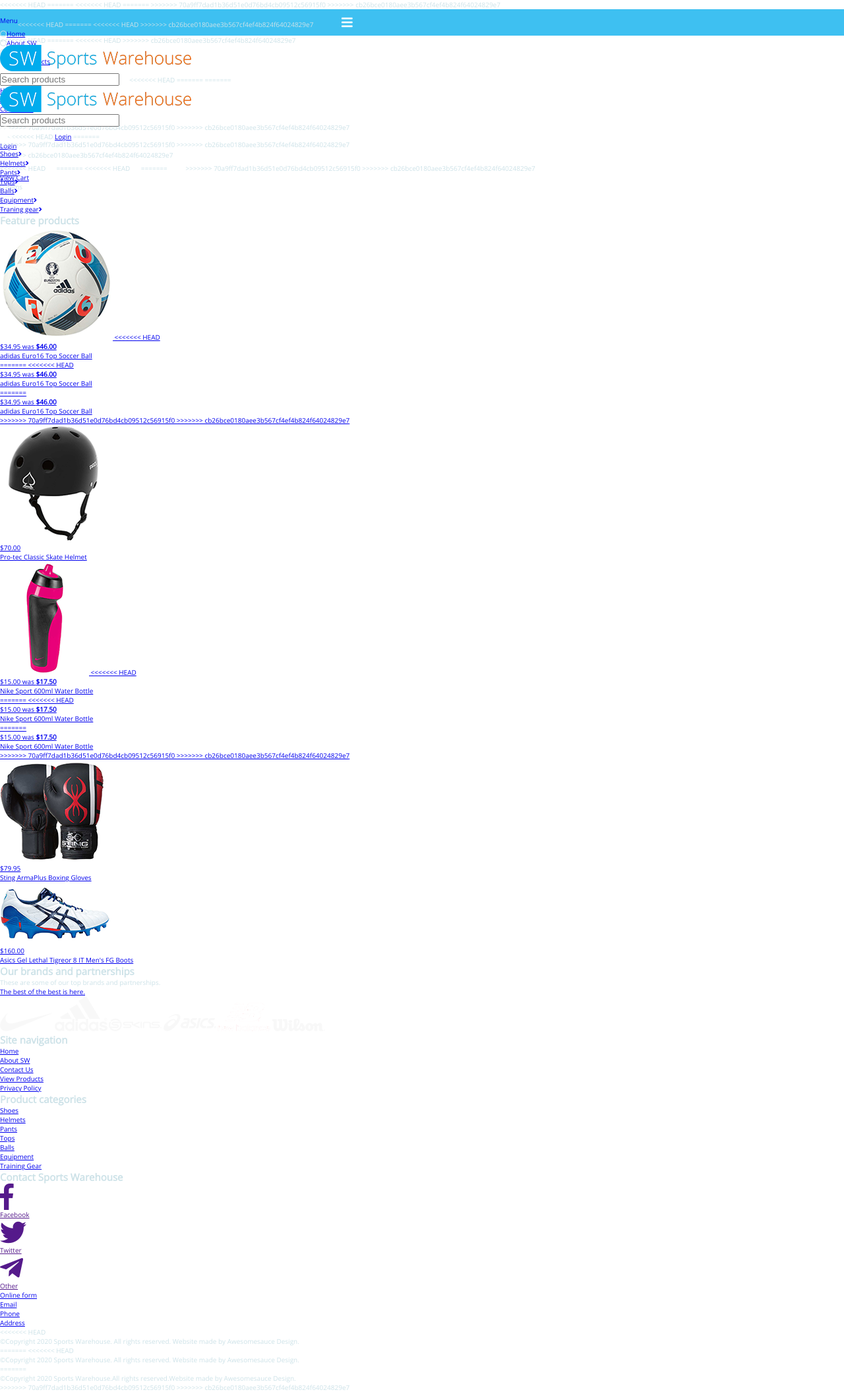
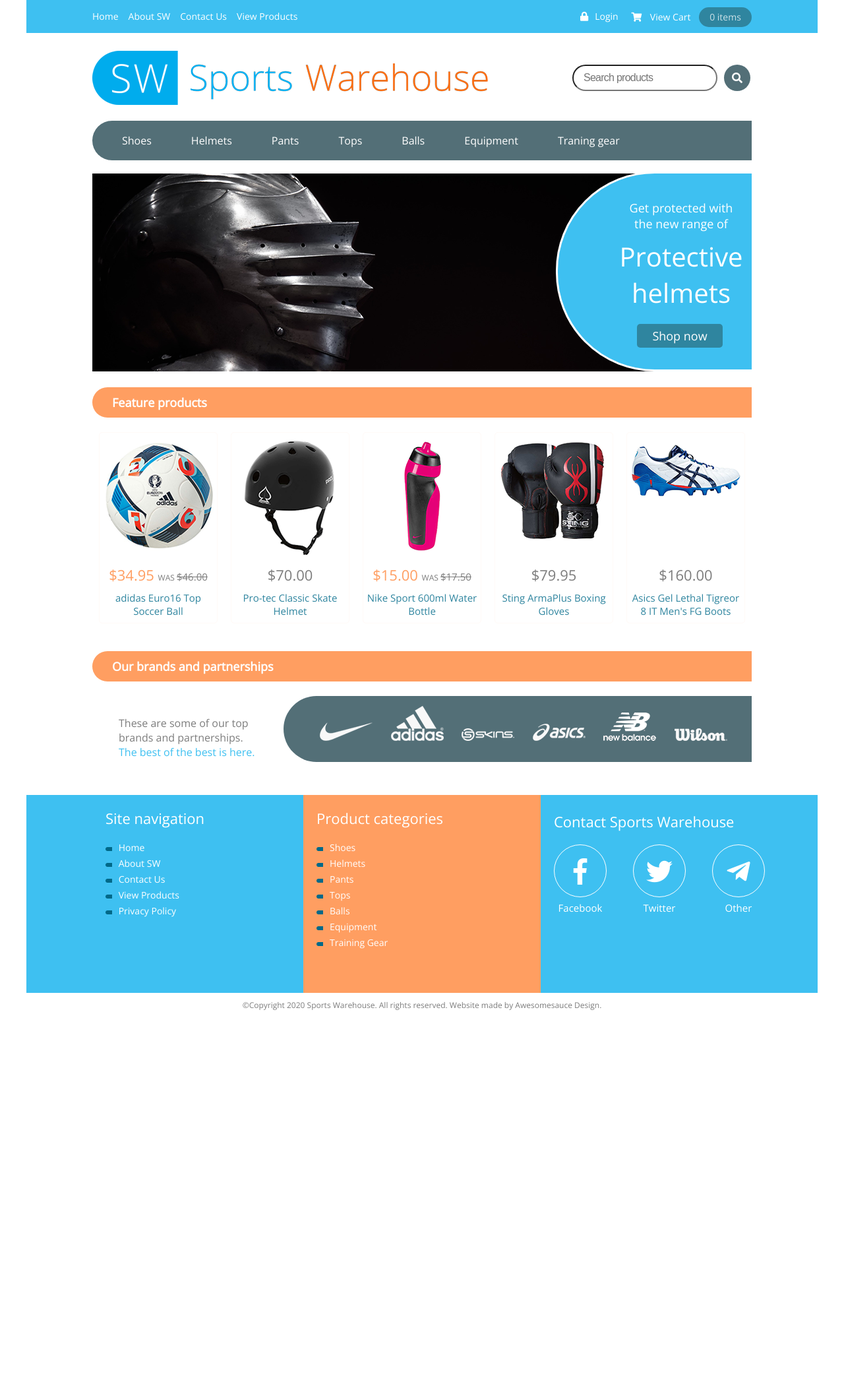
Before and after one commit to Aliali3392/sports-warehouse-website, a PHP site: page /main.html in a window 1280 px wide. Shown: the whole page at 66% size. After the commit the page ends 1531 px from the top, so only its background shows below. Run offline with PHP 8.4, Linux system fonts and the light colour scheme.

Commit message:
uodate css

```diff
--- a/css/main.css
+++ b/css/main.css
@@ -45,43 +45,23 @@ html {
 }
 .wrapper {
     width: 100%;
-<<<<<<< HEAD
     overflow: hidden;
-=======
-<<<<<<< HEAD
-    overflow: hidden;
-=======
->>>>>>> 70a9ff7dad1b36d51e0d76bd4cb09512c56915f0
->>>>>>> cb26bce0180aee3b567cf4ef4b824f64024829e7
 }
 /*top nav*/
 .topnav {
     height: 40px;
     background-color: #3ec0f1;
 }
-<<<<<<< HEAD
-=======
-<<<<<<< HEAD
->>>>>>> cb26bce0180aee3b567cf4ef4b824f64024829e7
 .topnav a:first-child {
     font-family: 'Open Sans', sans-serif;
     font-size: 1.4rem;
     text-decoration: none;
     color: #fff;
 }
-<<<<<<< HEAD
-=======
-=======
->>>>>>> 70a9ff7dad1b36d51e0d76bd4cb09512c56915f0
->>>>>>> cb26bce0180aee3b567cf4ef4b824f64024829e7
 .topnav ul li a {
     color: #fff;
     text-decoration: none;
 }
-<<<<<<< HEAD
-=======
-<<<<<<< HEAD
->>>>>>> cb26bce0180aee3b567cf4ef4b824f64024829e7
 .topnav #menu i {
     float: left;
 }
@@ -94,14 +74,6 @@ html {
     margin-left: 3.125%;
     font-size: 1.9rem;
     margin-right: 10px;
-<<<<<<< HEAD
-=======
-=======
-.fa-bars {
-    margin-top: 10px;
-    margin-left: 3.125%;
->>>>>>> 70a9ff7dad1b36d51e0d76bd4cb09512c56915f0
->>>>>>> cb26bce0180aee3b567cf4ef4b824f64024829e7
 }
 .nav-right {
     position: absolute;
@@ -123,10 +95,6 @@ html {
     line-height: 30px;
     text-align: center;
 }
-<<<<<<< HEAD
-=======
-<<<<<<< HEAD
->>>>>>> cb26bce0180aee3b567cf4ef4b824f64024829e7
 .fa-shopping-cart {
     font-size: 1.4rem;
 }
@@ -144,19 +112,6 @@ html {
 }
 .fa-lock {
     font-size: 1.4rem;
-<<<<<<< HEAD
-=======
-=======
-/*top nav expanded*/
-.menubar {
-    position: relative;
-    padding: 40px 10px 0 10px;
-    width: 100%;
-    height: 330px;
-    background-color: #3ec0f1;
-    display: none;
->>>>>>> 70a9ff7dad1b36d51e0d76bd4cb09512c56915f0
->>>>>>> cb26bce0180aee3b567cf4ef4b824f64024829e7
 }
 .nav-left {
     display: block;
@@ -176,24 +131,9 @@ html {
     font-size: 1.4rem;
     padding-left: 20px;
 }
-<<<<<<< HEAD
 .fa-circle {
     margin-right: 10px;
     font-size: 1.2rem;
-=======
-<<<<<<< HEAD
-.fa-circle {
-    margin-right: 10px;
-    font-size: 1.2rem;
-=======
-.nav-left ul li::before {
-    content: "○";
-    display: inline-block;
-    font-size: 2rem;
-    margin-right: 1rem;
-    line-height: 40px;
->>>>>>> 70a9ff7dad1b36d51e0d76bd4cb09512c56915f0
->>>>>>> cb26bce0180aee3b567cf4ef4b824f64024829e7
 }
 .login {
     position: absolute;
@@ -211,17 +151,9 @@ html {
     margin-top: 13px;
     margin-left: 20px;
 }
-<<<<<<< HEAD
 .login a {
     float: left;
     padding-left: 10px;
-=======
-.login p {
-    float: left;
-    padding-left: 10px;
-}
-.login p a {
->>>>>>> cb26bce0180aee3b567cf4ef4b824f64024829e7
     text-decoration: none;
     color: #fff;
 }
@@ -254,14 +186,7 @@ html {
     outline:none;
 }
 .search .button {
-<<<<<<< HEAD
     position: relative;
-=======
-<<<<<<< HEAD
-    position: relative;
-=======
->>>>>>> 70a9ff7dad1b36d51e0d76bd4cb09512c56915f0
->>>>>>> cb26bce0180aee3b567cf4ef4b824f64024829e7
     float: left;
     width: 40px;
     height: 40px;
@@ -271,21 +196,12 @@ html {
     text-align: center;
     margin-left: 10px;
 }
-<<<<<<< HEAD
-=======
-<<<<<<< HEAD
->>>>>>> cb26bce0180aee3b567cf4ef4b824f64024829e7
 .fa-search {
     position: absolute;
     font-size: 1.6rem;
     top:12px;
     left: 12px;
 }
-<<<<<<< HEAD
-=======
-=======
->>>>>>> 70a9ff7dad1b36d51e0d76bd4cb09512c56915f0
->>>>>>> cb26bce0180aee3b567cf4ef4b824f64024829e7
 /*category nav*/
 .categorynav {
     float: left;
@@ -387,18 +303,9 @@ html {
 .items figcaption p {
     margin-top: 6%;
 }
-<<<<<<< HEAD
 .items .wrap {
     display: block;
 }
-=======
-<<<<<<< HEAD
-.items .wrap {
-    display: block;
-}
-=======
->>>>>>> 70a9ff7dad1b36d51e0d76bd4cb09512c56915f0
->>>>>>> cb26bce0180aee3b567cf4ef4b824f64024829e7
 /*brands logo*/
 .brandslogo {
     float: left;
@@ -492,31 +399,13 @@ footer {
 }
 .footer-contact a {
     float: left;
-<<<<<<< HEAD
     width: 80px;
     height: 80px;
-=======
-<<<<<<< HEAD
-    width: 80px;
-    height: 80px;
-=======
-    width: 65px;
-    height: 65px;
->>>>>>> 70a9ff7dad1b36d51e0d76bd4cb09512c56915f0
->>>>>>> cb26bce0180aee3b567cf4ef4b824f64024829e7
     border-radius: 50%;
     border: solid 1px #fff;
     text-align: center;
     margin: 25px 0 65px 3.125%;
-<<<<<<< HEAD
     padding-top: 20px;
-=======
-<<<<<<< HEAD
-    padding-top: 20px;
-=======
-    padding-top: 13px;
->>>>>>> 70a9ff7dad1b36d51e0d76bd4cb09512c56915f0
->>>>>>> cb26bce0180aee3b567cf4ef4b824f64024829e7
     text-decoration: none;
     color: #fff;
 }
@@ -596,18 +485,9 @@ footer {
         width: 100%;
         height: 50px;
     }
-<<<<<<< HEAD
     #menu {
         display: none;
     }
-=======
-<<<<<<< HEAD
-    #menu {
-        display: none;
-    }
-=======
->>>>>>> 70a9ff7dad1b36d51e0d76bd4cb09512c56915f0
->>>>>>> cb26bce0180aee3b567cf4ef4b824f64024829e7
     .menubar {
         display: inline-block;
         padding: 0;
@@ -615,10 +495,6 @@ footer {
         width: auto;
         height: 50px;
     }
-<<<<<<< HEAD
-=======
-<<<<<<< HEAD
->>>>>>> cb26bce0180aee3b567cf4ef4b824f64024829e7
     .fa-circle {
         display: none;
     }
@@ -627,11 +503,6 @@ footer {
          margin-left: 50px;
          width: auto;
     }
-<<<<<<< HEAD
-=======
-=======
->>>>>>> 70a9ff7dad1b36d51e0d76bd4cb09512c56915f0
->>>>>>> cb26bce0180aee3b567cf4ef4b824f64024829e7
     .nav-left ul {
         margin-top: 5px;
     }
@@ -653,10 +524,6 @@ footer {
         content: "";
     }
     .login {
-<<<<<<< HEAD
-=======
-<<<<<<< HEAD
->>>>>>> cb26bce0180aee3b567cf4ef4b824f64024829e7
         position: static;
         float: left;
         padding-top: 5px;
@@ -670,21 +537,6 @@ footer {
         position: static;
         float: right;
         margin-right: 100px;
-<<<<<<< HEAD
-=======
-=======
-        padding-top: 5px;
-        margin-left: 820px;
-        border: none;
-    }
-    .nav-right {
-        padding-top: 10px;
-        top: 0;
-        position: static;
-        float: right;
-        margin-right: 50px;
->>>>>>> 70a9ff7dad1b36d51e0d76bd4cb09512c56915f0
->>>>>>> cb26bce0180aee3b567cf4ef4b824f64024829e7
     }
     /*logo*/
     .logo {
@@ -705,15 +557,7 @@ footer {
         display: inline-block;
         margin-top: 45px;
         float: right;
-<<<<<<< HEAD
         margin-right: 100px;
-=======
-<<<<<<< HEAD
-        margin-right: 100px;
-=======
-        margin-right: 50px;
->>>>>>> 70a9ff7dad1b36d51e0d76bd4cb09512c56915f0
->>>>>>> cb26bce0180aee3b567cf4ef4b824f64024829e7
     }
     .search input {
         width: 220px;
@@ -749,23 +593,12 @@ footer {
         margin-left: 100px;
         width: 1000px;
         height: 300px;
-<<<<<<< HEAD
         position: relative;
-=======
-<<<<<<< HEAD
-        position: relative;
-=======
->>>>>>> 70a9ff7dad1b36d51e0d76bd4cb09512c56915f0
->>>>>>> cb26bce0180aee3b567cf4ef4b824f64024829e7
     }
     .slideshow figure {
         position: relative;
     }
     #slide1 {
-<<<<<<< HEAD
-=======
-<<<<<<< HEAD
->>>>>>> cb26bce0180aee3b567cf4ef4b824f64024829e7
         position: absolute;
         display: none;
     }
@@ -775,17 +608,6 @@ footer {
     }
     #slide3 {
         position: absolute;
-<<<<<<< HEAD
-=======
-=======
-        display: none;
-    }
-    #slide2 {
-        /*display: none;*/
-    }
-    #slide3 {
->>>>>>> 70a9ff7dad1b36d51e0d76bd4cb09512c56915f0
->>>>>>> cb26bce0180aee3b567cf4ef4b824f64024829e7
         display: none;
     }
     .indication {
@@ -797,43 +619,21 @@ footer {
         border: solid 3px #fff;
         position: absolute;
         top: -3px;
-<<<<<<< HEAD
         right: -152px;
-=======
-<<<<<<< HEAD
-        right: -152px;
-=======
-        right: -3px;
->>>>>>> 70a9ff7dad1b36d51e0d76bd4cb09512c56915f0
->>>>>>> cb26bce0180aee3b567cf4ef4b824f64024829e7
     }
     .indication p:nth-child(1) {
         font-size: 1.8rem;
         margin-top: 40px;
         margin-left: 80px;
         text-align: center;
-<<<<<<< HEAD
         color: #fff;
-=======
-<<<<<<< HEAD
-        color: #fff;
-=======
->>>>>>> 70a9ff7dad1b36d51e0d76bd4cb09512c56915f0
->>>>>>> cb26bce0180aee3b567cf4ef4b824f64024829e7
     }
     .indication p:nth-child(2) {
         margin-top: 10px;
         margin-left: 80px;
         font-size: 4rem;
         text-align: center;
-<<<<<<< HEAD
         color: #fff;
-=======
-<<<<<<< HEAD
-        color: #fff;
-=======
->>>>>>> 70a9ff7dad1b36d51e0d76bd4cb09512c56915f0
->>>>>>> cb26bce0180aee3b567cf4ef4b824f64024829e7
     }
     .indication a {
         text-decoration: none;
@@ -875,18 +675,9 @@ footer {
     .items figcaption {
         top: 190px;
     }
-<<<<<<< HEAD
     .items .wrap {
     display: inline;
     }
-=======
-<<<<<<< HEAD
-    .items .wrap {
-    display: inline;
-    }
-=======
->>>>>>> 70a9ff7dad1b36d51e0d76bd4cb09512c56915f0
->>>>>>> cb26bce0180aee3b567cf4ef4b824f64024829e7
     /*brand logo*/
     .brandslogo h2 {
         margin-top: 42px;
@@ -920,14 +711,7 @@ footer {
         margin-top: 50px;
         height: 300px;
         background-color: #fff;
-<<<<<<< HEAD
         margin-bottom: 10px;
-=======
-<<<<<<< HEAD
-        margin-bottom: 10px;
-=======
->>>>>>> 70a9ff7dad1b36d51e0d76bd4cb09512c56915f0
->>>>>>> cb26bce0180aee3b567cf4ef4b824f64024829e7
     }
     .footer-nav {
         width: 420px;
@@ -1000,15 +784,7 @@ footer {
 
     /*copyright*/
     .copyright p {
-<<<<<<< HEAD
         margin: 0;
-=======
-<<<<<<< HEAD
-        margin: 0;
-=======
-        margin-left: 0;
->>>>>>> 70a9ff7dad1b36d51e0d76bd4cb09512c56915f0
->>>>>>> cb26bce0180aee3b567cf4ef4b824f64024829e7
     }
     .copyright span {
         display: inline;
--- a/main.html
+++ b/main.html
@@ -4,28 +4,14 @@
 	<meta charset="UTF-8">
 	<meta name="viewport" content="width=device-width, initial-scale=1">
 	<title>Sports Warehouse</title>
-<<<<<<< HEAD
 	<link href="https://fonts.googleapis.com/css?family=Open+Sans:300,400" rel="stylesheet">
 	<link href="css/fontawesome-all.min.css" rel="stylesheet">
-=======
-<<<<<<< HEAD
-	<link href="https://fonts.googleapis.com/css?family=Open+Sans:300,400" rel="stylesheet">
-	<link href="css/fontawesome-all.min.css" rel="stylesheet">
-=======
-	<link href="css/fontawesome-all.min.css" rel="stylesheet">
-	<link href="https://fonts.googleapis.com/css?family=Open+Sans:300,400" rel="stylesheet">
->>>>>>> 70a9ff7dad1b36d51e0d76bd4cb09512c56915f0
->>>>>>> cb26bce0180aee3b567cf4ef4b824f64024829e7
 	<link rel="stylesheet" type="text/css" href="css/main.css">
 </head>
 <body>
 	<div class="wrapper clearfix">
 	<!-- This is the top navigation -->
 			<nav class="topnav">
-<<<<<<< HEAD
-=======
-<<<<<<< HEAD
->>>>>>> cb26bce0180aee3b567cf4ef4b824f64024829e7
 				<a href="#" id="menu"><i class="fas fa-bars white"></i><p>Menu</p></a>
 				<div class="menubar">
 					<div class="nav-left">
@@ -34,41 +20,16 @@
 							<li><i class="far fa-circle"></i><a href="#">About SW</a></li>
 							<li><i class="far fa-circle"></i><a href="#">Contact Us</a></li>
 							<li><i class="far fa-circle"></i><a href="#">View Products</a></li>
-<<<<<<< HEAD
-=======
-=======
-				<a href="#"><i class="fas fa-bars fa-2x white"></i></a>
-				<div class="menubar">
-					<div class="nav-left">
-						<ul>
-							<li><a href="#">Home</a></li>
-							<li><a href="#">About SW</a></li>
-							<li><a href="#">Contact Us</a></li>
-							<li><a href="#">View Products</a></li>
->>>>>>> 70a9ff7dad1b36d51e0d76bd4cb09512c56915f0
->>>>>>> cb26bce0180aee3b567cf4ef4b824f64024829e7
 						</ul>
 					</div>
 					<div class="login">
 						<i class="fas fa-lock white"></i>
-<<<<<<< HEAD
 						<a href="#">Login</a>
-=======
-						<p><a href="#">Login</a></p>
->>>>>>> cb26bce0180aee3b567cf4ef4b824f64024829e7
 					</div>
 				</div>
 				<div class="nav-right">
 					<ul>
-<<<<<<< HEAD
 						<i class="fas fa-shopping-cart white"></i>
-=======
-<<<<<<< HEAD
-						<i class="fas fa-shopping-cart white"></i>
-=======
-						<i class="fas fa-shopping-cart fa-2x white"></i>
->>>>>>> 70a9ff7dad1b36d51e0d76bd4cb09512c56915f0
->>>>>>> cb26bce0180aee3b567cf4ef4b824f64024829e7
 						<li><a href="#">View Cart</a></li>
 						<li><p>0 items</p></li>
 					</ul>
@@ -77,10 +38,6 @@
 	<!-- This is the header -->
 		<div class="content-wrapper clearfix">
 			<header>
-<<<<<<< HEAD
-=======
-<<<<<<< HEAD
->>>>>>> cb26bce0180aee3b567cf4ef4b824f64024829e7
 				<div class="clearfix">
 					<div class="logo">
 						<a href="#"><img src="images/sports-warehouse-logo-600.png" alt="sports warehouse logo"></a>
@@ -88,19 +45,6 @@
 					<div class="search">
 						<input type="search" name="" placeholder="Search products">
 						<a class="button" href="#"><i class="fas fa-search white"></i></a>
-<<<<<<< HEAD
-=======
-=======
-				<div class="">
-					<div class="logo">
-						<a href="#"><img src="images/sports-warehouse-logo-600.png" alt="sports warehouse logo"></a>
-					</div>
-
-					<div class="search">
-						<input type="search" name="" placeholder="Search products">
-						<p class="button"><a href="#"><i class="fas fa-search fa-2x white"></i></a></p>
->>>>>>> 70a9ff7dad1b36d51e0d76bd4cb09512c56915f0
->>>>>>> cb26bce0180aee3b567cf4ef4b824f64024829e7
 					</div>
 				</div>
 				<div class="categorynav">
@@ -117,10 +61,6 @@
 			</header>
 		<!-- This is the slideshow -->
 			<div class="slideshow">
-<<<<<<< HEAD
-=======
-<<<<<<< HEAD
->>>>>>> cb26bce0180aee3b567cf4ef4b824f64024829e7
 				<figure id="slide1">
 					<img src="images/sports-balls.png" alt="Sports balls">
 					<figcaption  class="indication">
@@ -145,37 +85,6 @@
 						<a href="#"><p>Shop now</p></a>
 					</figcaption>
 				</figure>
-<<<<<<< HEAD
-=======
-=======
-			<figure id="slide1">
-				<img src="images/sports-balls.png" alt="Sports balls">
-				<figcaption  class="indication">
-					<p>View our brand <br>new range of</p>
-					<p>Sports <br>balls</p>
-					<a href="#"><p>Shop now</p></a>
-				</figcaption>
-			</figure>
-
-			<figure id="slide2">
-				<img src="images/protective-helmets.png" alt="Protective helmets">
-				<figcaption class="indication">
-					<p>Get protected with <br>the new range of</p>
-					<p>Protective <br>helmets</p>
-					<a href="#"><p>Shop now</p></a>
-				</figcaption>
-			</figure>
-
-			<figure id="slide3">
-				<img src="images/training-gear.png" alt="Train gear">
-				<figcaption class="indication">
-					<p>Get ready to race <br>with our professional</p>
-					<p>Training <br>gear</p>
-					<a href="#"><p>Shop now</p></a>
-				</figcaption>
-			</figure>
->>>>>>> 70a9ff7dad1b36d51e0d76bd4cb09512c56915f0
->>>>>>> cb26bce0180aee3b567cf4ef4b824f64024829e7
 			</div>
 		<!-- This is the content -->
 			<section class="products">
@@ -183,15 +92,7 @@
 				<a href="#" id="firsta">
 					<figure class="items">
 						<img src="images/products/soccer-ball.png" alt="soccer ball">
-<<<<<<< HEAD
 						<figcaption><span class="original">&#36;34.95 </span><span class="wrap">was <b class="current">&#36;46.00</b></span><p>adidas Euro16 Top Soccer Ball</p></figcaption>
-=======
-<<<<<<< HEAD
-						<figcaption><span class="original">&#36;34.95 </span><span class="wrap">was <b class="current">&#36;46.00</b></span><p>adidas Euro16 Top Soccer Ball</p></figcaption>
-=======
-						<figcaption><span class="original">&#36;34.95</span><span> was <b class="current">&#36;46.00</b></span><p>adidas Euro16 Top Soccer Ball</p></figcaption>
->>>>>>> 70a9ff7dad1b36d51e0d76bd4cb09512c56915f0
->>>>>>> cb26bce0180aee3b567cf4ef4b824f64024829e7
 					</figure>
 				</a>
 				<a href="#">
@@ -203,15 +104,7 @@
 				<a href="#">
 					<figure class="items">
 						<img src="images/products/water-bottle.png" alt="water bottle">
-<<<<<<< HEAD
 						<figcaption><span class="original">&#36;15.00 </span><span class="wrap">was <b class="current">&#36;17.50</b></span><p>Nike Sport 600ml Water Bottle</p></figcaption>
-=======
-<<<<<<< HEAD
-						<figcaption><span class="original">&#36;15.00 </span><span class="wrap">was <b class="current">&#36;17.50</b></span><p>Nike Sport 600ml Water Bottle</p></figcaption>
-=======
-						<figcaption><span class="original">&#36;15.00</span><span> was <b class="current">&#36;17.50</b></span><p>Nike Sport 600ml Water Bottle</p></figcaption>
->>>>>>> 70a9ff7dad1b36d51e0d76bd4cb09512c56915f0
->>>>>>> cb26bce0180aee3b567cf4ef4b824f64024829e7
 					</figure>
 				</a>
 				<a href="#">
@@ -280,15 +173,7 @@
 			</div>
 		</footer>
 		<div class="copyright">
-<<<<<<< HEAD
 			<p>&#169;Copyright 2020 Sports Warehouse. <span>All rights reserved. </span><span>Website made by Awesomesauce Design.</span></p>
-=======
-<<<<<<< HEAD
-			<p>&#169;Copyright 2020 Sports Warehouse. <span>All rights reserved. </span><span>Website made by Awesomesauce Design.</span></p>
-=======
-			<p>&#169;Copyright 2020 Sports Warehouse.<span>All rights reserved.</span><span>Website made by Awesomesauce Design.</span></p>
->>>>>>> 70a9ff7dad1b36d51e0d76bd4cb09512c56915f0
->>>>>>> cb26bce0180aee3b567cf4ef4b824f64024829e7
 		</div>
 		</div>
 	</div>
```
